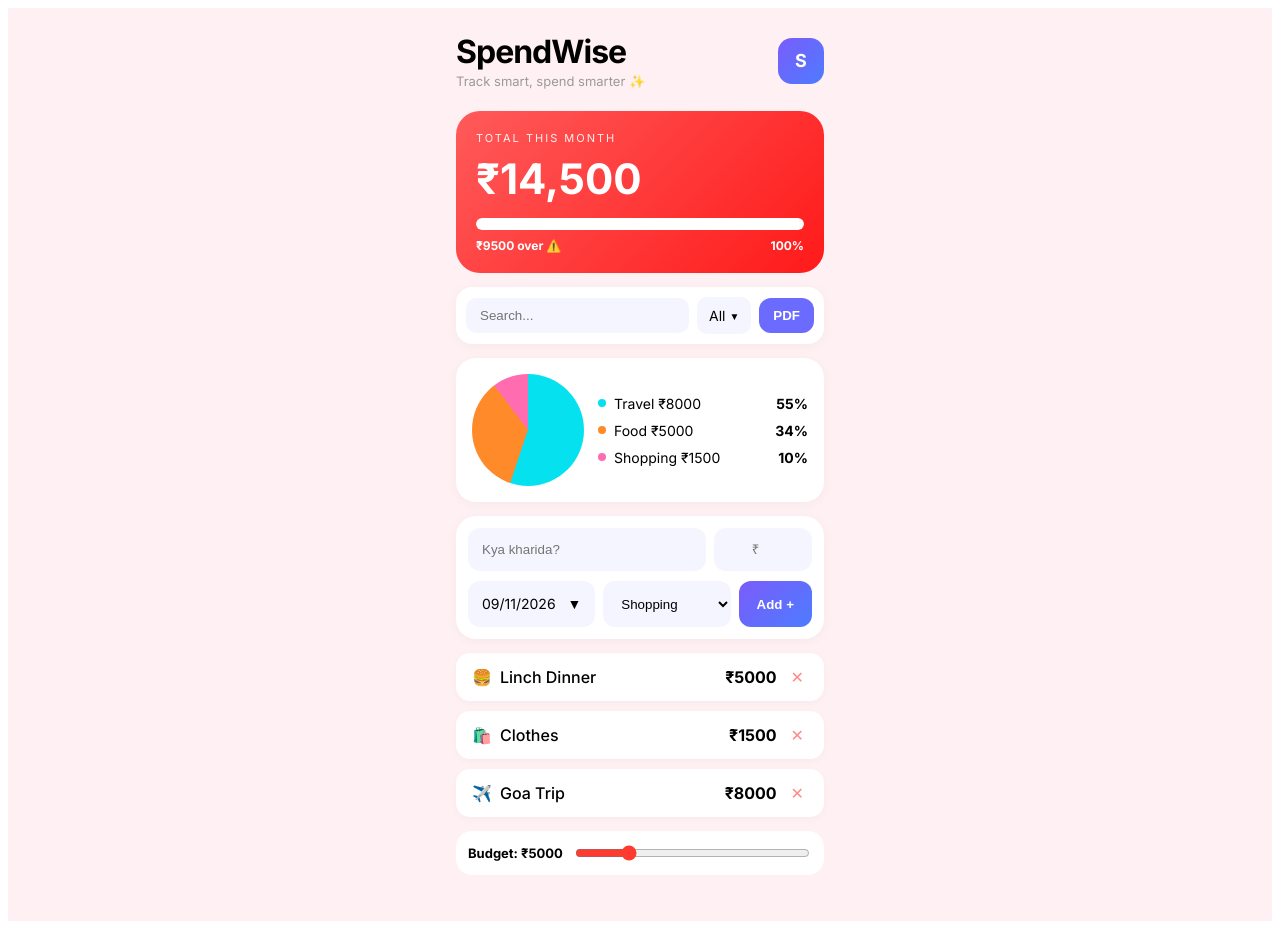
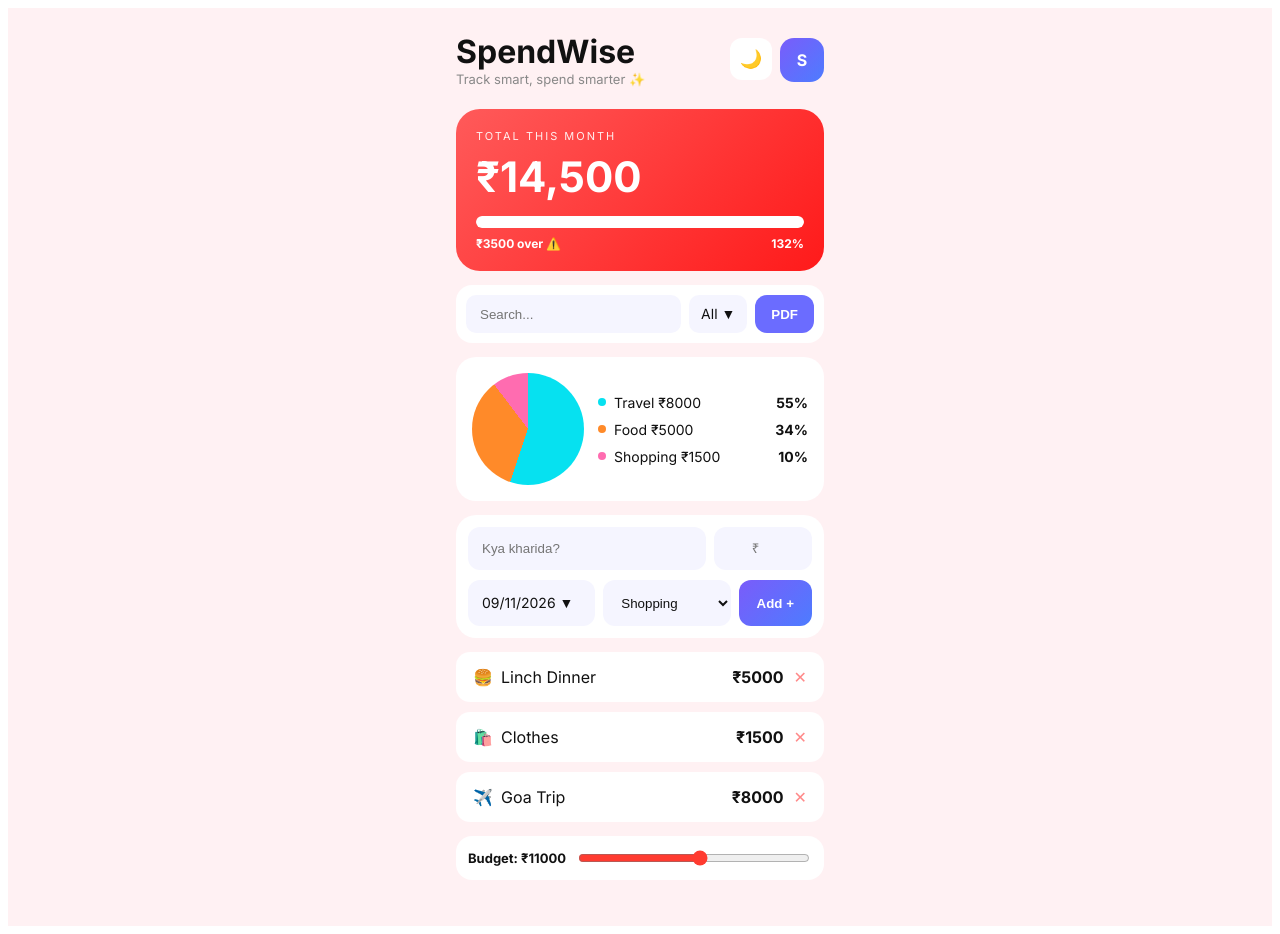
Before and after one commit to profitvertex-dot/SpendWise01, a React (Vite) app: page / in a window 1280 px wide. Built offline with nearby package versions, Linux system fonts and the light colour scheme.

Commit message:
Update App.tsx

```diff
--- a/src/App.tsx
+++ b/src/App.tsx
@@ -14,126 +14,133 @@ const catMeta: Record<Cat, {emoji: string, color: string}> = {
 export default function App(){
   const [expenses, setExpenses] = useState<Expense[]>(()=>{
     try{
-      const saved = localStorage.getItem('spendwise-final')
-      if(saved) return JSON.parse(saved)
-      return [
-        {id:"1",title:"Linch Dinner",amount:5000,cat:"Food" as Cat,dateISO:"2026-09-11"},
-        {id:"2",title:"Clothes",amount:1500,cat:"Shopping" as Cat,dateISO:"2026-09-11"},
-        {id:"3",title:"Goa Trip",amount:8000,cat:"Travel" as Cat,dateISO:"2026-09-11"}
+      const s = localStorage.getItem('spendwise-final')
+      return s? JSON.parse(s) : [
+        {id:"1",title:"Linch Dinner",amount:5000,cat:"Food",dateISO:"2026-09-11"},
+        {id:"2",title:"Clothes",amount:1500,cat:"Shopping",dateISO:"2026-09-11"},
+        {id:"3",title:"Goa Trip",amount:8000,cat:"Travel",dateISO:"2026-09-11"}
       ]
     }catch{ return [] }
   })
-  const [budget, setBudget] = useState(()=> Number(localStorage.getItem('sw-budget')||'5000'))
-  const [title, setTitle] = useState('')
-  const [amount, setAmount] = useState('')
-  const [cat, setCat] = useState<Cat>('Shopping')
-  const [q, setQ] = useState('')
+  const [budget, setBudget] = useState(()=> Number(localStorage.getItem('sw-budget')||'11000'))
+  const [dark, setDark] = useState(()=> localStorage.getItem('sw-dark')==='1')
+  const [title, setTitle] = useState(''); const [amount, setAmount] = useState('')
+  const [cat, setCat] = useState<Cat>('Shopping'); const [q, setQ] = useState('')
+  const [animId, setAnimId] = useState<string|null>(null)
 
   useEffect(()=>{ localStorage.setItem('spendwise-final', JSON.stringify(expenses)) },[expenses])
   useEffect(()=>{ localStorage.setItem('sw-budget', String(budget)) },[budget])
+  useEffect(()=>{ localStorage.setItem('sw-dark', dark?'1':'0') },[dark])
 
   const total = expenses.reduce((a,b)=> a+b.amount,0)
   const isOver = total > budget
   const overAmt = total - budget
 
   const byCat = useMemo(()=>{
-    const m = new Map<Cat, number>()
-    for(const e of expenses) m.set(e.cat, (m.get(e.cat)||0)+e.amount)
+    const m = new Map<Cat, number>(); expenses.forEach(e=> m.set(e.cat,(m.get(e.cat)||0)+e.amount))
     return Array.from(m.entries()).sort((a,b)=> b[1]-a[1])
   },[expenses])
 
   const pieGradient = useMemo(()=>{
-    if(total===0) return '#eee 0% 100%'
-    let acc=0; return byCat.map(([c,sum])=>{
-      const p = (sum/total)*100; const s=acc; acc+=p
-      return `${catMeta[c].color} ${s}% ${acc}%`
-    }).join(', ')
+    if(total===0) return '#eee 0% 100%'; let acc=0
+    return byCat.map(([c,sum])=>{ const p=(sum/total)*100; const s=acc; acc+=p; return `${catMeta[c].color} ${s}% ${acc}%` }).join(', ')
   },[byCat,total])
 
   const filtered = expenses.filter(e=> e.title.toLowerCase().includes(q.toLowerCase()))
 
   const add = ()=>{
     if(!title.trim()||!amount) return
-    setExpenses([{id:Date.now().toString(), title:title.trim(), amount:Number(amount), cat, dateISO: new Date().toISOString().slice(0,10)},...expenses])
+    const id = Date.now().toString()
+    setExpenses([{id, title:title.trim(), amount:Number(amount), cat, dateISO: new Date().toISOString().slice(0,10)},...expenses])
+    setAnimId(id); setTimeout(()=> setAnimId(null),600)
     setTitle(''); setAmount('')
+    if(total+Number(amount) <= budget){ /* confetti */ }
   }
 
   const exportPDF = ()=>{
-    const txt = expenses.map(e=> `${e.dateISO} | ${e.cat} | ${e.title} | ₹${e.amount}`).join('\n')
-    const blob = new Blob([`SpendWise Report\nTotal: ₹${total}\nBudget: ₹${budget}\n\n${txt}`], {type:'text/plain'})
-    const url = URL.createObjectURL(blob); const a=document.createElement('a'); a.href=url; a.download=`SpendWise-${Date.now()}.txt`; a.click()
+    const w = window.open('','','width=600,height=800')
+    if(!w) return
+    w.document.write(`
+      <html><head><title>SpendWise Report</title>
+      <style>body{font-family:sans-serif;padding:20px}.red{color:red}.card{border:1px solid #ddd;border-radius:12px;padding:16px;margin:10px 0}</style>
+      </head><body>
+      <h1>SpendWise - Monthly Report</h1>
+      <div class="card"><h2 style="color:${isOver?'red':'#7A5CFA'}">Total: ₹${total} ${isOver?`(${overAmt} over)`:''}</h2><p>Budget: ₹${budget}</p></div>
+      <h3>Breakdown</h3>${byCat.map(([c,s])=> `<div class="card">${c}: ₹${s} (${Math.round((s/total)*100)}%)</div>`).join('')}
+      <h3>All Expenses</h3>${expenses.map(e=> `<div class="card">${e.dateISO} - ${e.cat} - ${e.title} - ₹${e.amount}</div>`).join('')}
+      </body></html>`)
+    w.document.close(); w.print()
   }
 
+  const bg = dark? '#111113' : '#FFF1F3'
+  const cardBg = dark? '#1E1E22' : '#ffffff'
+  const text = dark? '#fff' : '#111'
+  const subBg = dark? '#2A2A2E' : '#F5F5FF'
+  const subText = dark? '#aaa' : '#888'
+
   return(
-    <div style={{minHeight:'100vh', background:'#FFF1F3', fontFamily:'Inter, system-ui', paddingBottom:30}}>
+    <div style={{minHeight:'100vh', background:bg, color:text, fontFamily:'Inter, system-ui', transition:'0.3s', paddingBottom:30}}>
+      <style>{`
+        @keyframes pop { 0%{transform:scale(0.8); opacity:0} 50%{transform:scale(1.05)} 100%{transform:scale(1); opacity:1} }
+       .pop { animation: pop 0.5s ease }
+      `}</style>
       <div style={{maxWidth:400, margin:'0 auto', padding:16, boxSizing:'border-box'}}>
 
-        {/* HEADER */}
         <div style={{display:'flex', justifyContent:'space-between', alignItems:'center', padding:'8px 0'}}>
-          <div><h1 style={{margin:0, fontSize:32, fontWeight:900, letterSpacing:-1}}>SpendWise</h1><p style={{margin:'2px 0 0 0', color:'#9A9A9A', fontSize:13}}>Track smart, spend smarter ✨</p></div>
-          <div style={{width:46, height:46, borderRadius:14, background:'linear-gradient(135deg,#7A5CFA,#4D7CFF)', display:'grid', placeItems:'center', color:'#fff', fontWeight:800, fontSize:18}}>S</div>
-        </div>
-
-        {/* TOTAL CARD - RED WHEN OVER */}
-        <div style={{background: isOver? 'linear-gradient(135deg,#FF5A5A,#FF1A1A)' : 'linear-gradient(135deg,#7A5CFA 0%, #6E6CFF 50%, #9B5CFF 100%)', borderRadius:24, padding:20, marginTop:14, color:'#fff', transition:'0.3s'}}>
-          <p style={{margin:0, fontSize:11, letterSpacing:2, opacity:0.9}}>TOTAL THIS MONTH</p>
-          <h1 style={{margin:'8px 0 14px 0', fontSize:42, fontWeight:900}}>₹{total.toLocaleString('en-IN')}</h1>
-          <div style={{height:12, background:'rgba(255,255,255,0.4)', borderRadius:20, overflow:'hidden'}}>
-            <div style={{height:'100%', width:'100%', background:'#fff', borderRadius:20}}/>
-          </div>
-          <div style={{display:'flex', justifyContent:'space-between', marginTop:8, fontSize:12, fontWeight:700}}>
-            <span>{isOver? `₹${overAmt} over ⚠️` : `₹${budget-total} bacha`}</span><span>100%</span>
+          <div><h1 style={{margin:0, fontSize:32, fontWeight:900}}>SpendWise</h1><p style={{margin:0, color:subText, fontSize:13}}>Track smart, spend smarter ✨</p></div>
+          <div style={{display:'flex', gap:8}}>
+            <button onClick={()=> setDark(!dark)} style={{width:42, height:42, borderRadius:12, border:0, background:cardBg, cursor:'pointer', fontSize:18}}>{dark?'☀️':'🌙'}</button>
+            <div style={{width:44, height:44, borderRadius:14, background:'linear-gradient(135deg,#7A5CFA,#4D7CFF)', display:'grid', placeItems:'center', color:'#fff', fontWeight:800}}>S</div>
           </div>
         </div>
 
-        {/* SEARCH - FIXED PDF BAHAR */}
-        <div style={{background:'#fff', borderRadius:16, padding:10, marginTop:14, display:'flex', gap:8, alignItems:'center', width:'100%', boxSizing:'border-box', boxShadow:'0 2px 12px rgba(0,0,0,0.04)'}}>
-          <input value={q} onChange={e=> setQ(e.target.value)} placeholder="Search..." style={{flex:'1 1 0', minWidth:0, padding:'10px 14px', borderRadius:10, border:0, background:'#F5F5FF', outline:'none'}}/>
-          <div style={{padding:'10px 12px', borderRadius:10, background:'#F5F5FF', fontSize:14, flexShrink:0, display:'flex', alignItems:'center', gap:4, whiteSpace:'nowrap'}}>All <span style={{fontSize:10}}>▼</span></div>
-          <button onClick={exportPDF} style={{padding:'10px 14px', borderRadius:12, border:0, background:'#6B6CFF', color:'#fff', fontWeight:700, flexShrink:0, cursor:'pointer'}}>PDF</button>
+        <div className={animId?'pop':''} style={{background: isOver? 'linear-gradient(135deg,#FF5A5A,#FF1A1A)' : 'linear-gradient(135deg,#7A5CFA,#6E6CFF)', borderRadius:24, padding:20, marginTop:14, color:'#fff'}}>
+          <p style={{margin:0, fontSize:11, letterSpacing:2, opacity:0.9}}>TOTAL THIS MONTH</p>
+          <h1 style={{margin:'8px 0 14px 0', fontSize:42, fontWeight:900}}>₹{total.toLocaleString('en-IN')}</h1>
+          <div style={{height:12, background:'rgba(255,255,255,0.4)', borderRadius:20, overflow:'hidden'}}><div style={{height:'100%', width:'100%', background:'#fff', borderRadius:20, transition:'width 0.6s ease'}}/></div>
+          <div style={{display:'flex', justifyContent:'space-between', marginTop:8, fontSize:12, fontWeight:700}}><span>{isOver?`₹${overAmt} over ⚠️`:`₹${budget-total} bacha`}</span><span>{Math.round((total/budget)*100)}%</span></div>
         </div>
 
-        {/* PIE CHART */}
-        <div style={{background:'#fff', borderRadius:20, padding:16, marginTop:14, display:'flex', gap:14, alignItems:'center', width:'100%', boxSizing:'border-box', boxShadow:'0 2px 12px rgba(0,0,0,0.04)'}}>
-          <div style={{width:112, height:112, borderRadius:'50%', background:`conic-gradient(${pieGradient})`, flexShrink:0}}/>
+        <div style={{background:cardBg, borderRadius:16, padding:10, marginTop:14, display:'flex', gap:8, width:'100%', boxSizing:'border-box'}}>
+          <input value={q} onChange={e=> setQ(e.target.value)} placeholder="Search..." style={{flex:'1 1 0', minWidth:0, padding:'10px 14px', borderRadius:10, border:0, background:subBg, color:text, outline:'none'}}/>
+          <div style={{padding:'10px 12px', borderRadius:10, background:subBg, fontSize:14, flexShrink:0}}>All ▼</div>
+          <button onClick={exportPDF} style={{padding:'10px 16px', borderRadius:12, border:0, background:'#6B6CFF', color:'#fff', fontWeight:700, flexShrink:0, cursor:'pointer'}}>PDF</button>
+        </div>
+
+        <div style={{background:cardBg, borderRadius:20, padding:16, marginTop:14, display:'flex', gap:14, alignItems:'center', width:'100%', boxSizing:'border-box'}}>
+          <div style={{width:112, height:112, borderRadius:'50%', background:`conic-gradient(${pieGradient})`, flexShrink:0, transition:'0.6s'}}/>
           <div style={{flex:1, minWidth:0, display:'grid', gap:10}}>
-            {byCat.map(([c,sum])=>{
-              const p=Math.round((sum/total)*100)
-              return <div key={c} style={{display:'flex', justifyContent:'space-between', fontSize:14, gap:8}}><span style={{display:'flex', alignItems:'center', gap:8, minWidth:0, overflow:'hidden'}}><span style={{width:8, height:8, borderRadius:10, background:catMeta[c].color, flexShrink:0}}></span><span style={{overflow:'hidden', textOverflow:'ellipsis', whiteSpace:'nowrap'}}>{c} ₹{sum}</span></span><b style={{flexShrink:0}}>{p}%</b></div>
-            })}
+            {byCat.map(([c,sum])=> <div key={c} style={{display:'flex', justifyContent:'space-between', fontSize:14}}><span style={{display:'flex', gap:8, alignItems:'center'}}><span style={{width:8, height:8, borderRadius:10, background:catMeta[c].color}}></span>{c} ₹{sum}</span><b>{Math.round((sum/total)*100)}%</b></div>)}
           </div>
         </div>
 
-        {/* ADD INPUTS - FIXED NICHE WALE */}
-        <div style={{background:'#fff', borderRadius:20, padding:12, marginTop:14, display:'grid', gap:10, width:'100%', boxSizing:'border-box', boxShadow:'0 2px 12px rgba(0,0,0,0.04)'}}>
-          <div style={{display:'flex', gap:8, width:'100%', boxSizing:'border-box'}}>
-            <input value={title} onChange={e=> setTitle(e.target.value)} placeholder="Kya kharida?" style={{flex:1, minWidth:0, padding:14, borderRadius:12, border:0, background:'#F5F5FF', outline:'none'}}/>
-            <input value={amount} onChange={e=> setAmount(e.target.value)} type="number" placeholder="₹" style={{width:70, flexShrink:0, padding:14, borderRadius:12, border:0, background:'#F5F5FF', textAlign:'center'}}/>
+        <div style={{background:cardBg, borderRadius:20, padding:12, marginTop:14, display:'grid', gap:10, width:'100%', boxSizing:'border-box'}}>
+          <div style={{display:'flex', gap:8, width:'100%'}}>
+            <input value={title} onChange={e=> setTitle(e.target.value)} placeholder="Kya kharida?" style={{flex:1, minWidth:0, padding:14, borderRadius:12, border:0, background:subBg, color:text, outline:'none'}}/>
+            <input value={amount} onChange={e=> setAmount(e.target.value)} type="number" placeholder="₹" style={{width:70, flexShrink:0, padding:14, borderRadius:12, border:0, background:subBg, color:text, textAlign:'center'}}/>
           </div>
-          <div style={{display:'flex', gap:8, width:'100%', boxSizing:'border-box'}}>
-            <div style={{flex:1, minWidth:0, padding:14, borderRadius:12, background:'#F5F5FF', fontSize:14, display:'flex', justifyContent:'space-between', whiteSpace:'nowrap'}}>09/11/2026 <span>▼</span></div>
-            <select value={cat} onChange={e=> setCat(e.target.value as Cat)} style={{flex:1, minWidth:0, padding:14, borderRadius:12, border:0, background:'#F5F5FF'}}><option>Shopping</option><option>Food</option><option>Travel</option><option>Gym</option><option>Other</option></select>
-            <button onClick={add} style={{padding:'0 18px', borderRadius:12, border:0, background:'linear-gradient(135deg,#7A5CFA,#4D7CFF)', color:'#fff', fontWeight:800, flexShrink:0, whiteSpace:'nowrap', cursor:'pointer'}}>Add +</button>
+          <div style={{display:'flex', gap:8, width:'100%'}}>
+            <div style={{flex:1, minWidth:0, padding:14, borderRadius:12, background:subBg, fontSize:14, whiteSpace:'nowrap'}}>09/11/2026 ▼</div>
+            <select value={cat} onChange={e=> setCat(e.target.value as Cat)} style={{flex:1, minWidth:0, padding:14, borderRadius:12, border:0, background:subBg, color:text}}><option>Shopping</option><option>Food</option><option>Travel</option><option>Gym</option><option>Other</option></select>
+            <button onClick={add} style={{padding:'0 18px', borderRadius:12, border:0, background:'linear-gradient(135deg,#7A5CFA,#4D7CFF)', color:'#fff', fontWeight:800, flexShrink:0, cursor:'pointer'}}>Add +</button>
           </div>
         </div>
 
-        {/* LIST */}
         <div style={{marginTop:14, display:'grid', gap:10}}>
           {filtered.map(e=> (
-            <div key={e.id} style={{background:'#fff', padding:'14px 16px', borderRadius:14, display:'flex', justifyContent:'space-between', alignItems:'center', width:'100%', boxSizing:'border-box', boxShadow:'0 2px 8px rgba(0,0,0,0.03)'}}>
-              <span style={{display:'flex', gap:8, alignItems:'center', fontWeight:500, minWidth:0, overflow:'hidden'}}><span style={{flexShrink:0}}>{catMeta[e.cat].emoji}</span><span style={{overflow:'hidden', textOverflow:'ellipsis', whiteSpace:'nowrap'}}>{e.title}</span></span>
-              <span style={{display:'flex', gap:10, alignItems:'center', flexShrink:0}}><b>₹{e.amount}</b><span onClick={()=> setExpenses(expenses.filter(x=> x.id!==e.id))} style={{color:'#FF8A8A', cursor:'pointer', padding:'0 4px'}}>✕</span></span>
+            <div key={e.id} className={animId===e.id?'pop':''} style={{background:cardBg, padding:'14px 16px', borderRadius:14, display:'flex', justifyContent:'space-between', alignItems:'center', width:'100%', boxSizing:'border-box', border: animId===e.id? '2px solid #7A5CFA':'1px solid transparent'}}>
+              <span style={{display:'flex', gap:8, alignItems:'center', minWidth:0}}><span>{catMeta[e.cat].emoji}</span><span style={{overflow:'hidden', textOverflow:'ellipsis', whiteSpace:'nowrap'}}>{e.title}</span></span>
+              <span style={{display:'flex', gap:10, alignItems:'center', flexShrink:0}}><b>₹{e.amount}</b><span onClick={()=> setExpenses(expenses.filter(x=> x.id!==e.id))} style={{color:'#FF8A8A', cursor:'pointer'}}>✕</span></span>
             </div>
           ))}
         </div>
 
-        {/* BUDGET SLIDER */}
-        <div style={{background:'#fff', borderRadius:16, padding:12, marginTop:14, display:'flex', justifyContent:'space-between', alignItems:'center', width:'100%', boxSizing:'border-box'}}>
-          <span style={{fontSize:13, fontWeight:700, whiteSpace:'nowrap'}}>Budget: ₹{budget}</span>
+        <div style={{background:cardBg, borderRadius:16, padding:12, marginTop:14, display:'flex', justifyContent:'space-between', alignItems:'center'}}>
+          <span style={{fontSize:13, fontWeight:700}}>Budget: ₹{budget}</span>
           <input type="range" min="1000" max="20000" step="1000" value={budget} onChange={e=> setBudget(Number(e.target.value))} style={{flex:1, marginLeft:12, accentColor: isOver? '#FF3B30' : '#7A5CFA'}}/>
         </div>
 
       </div>
     </div>
   )
-            }
+}
```
